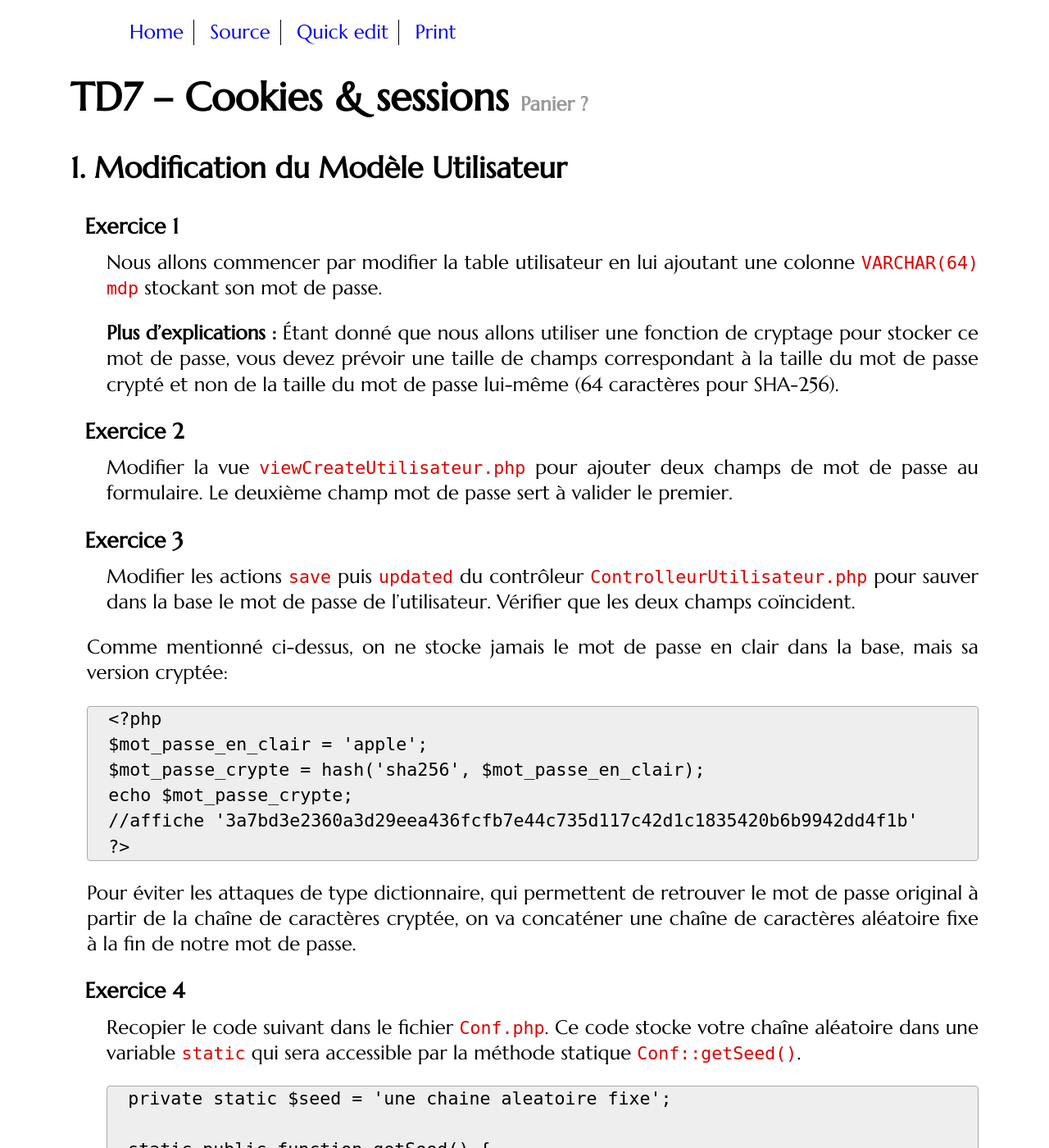
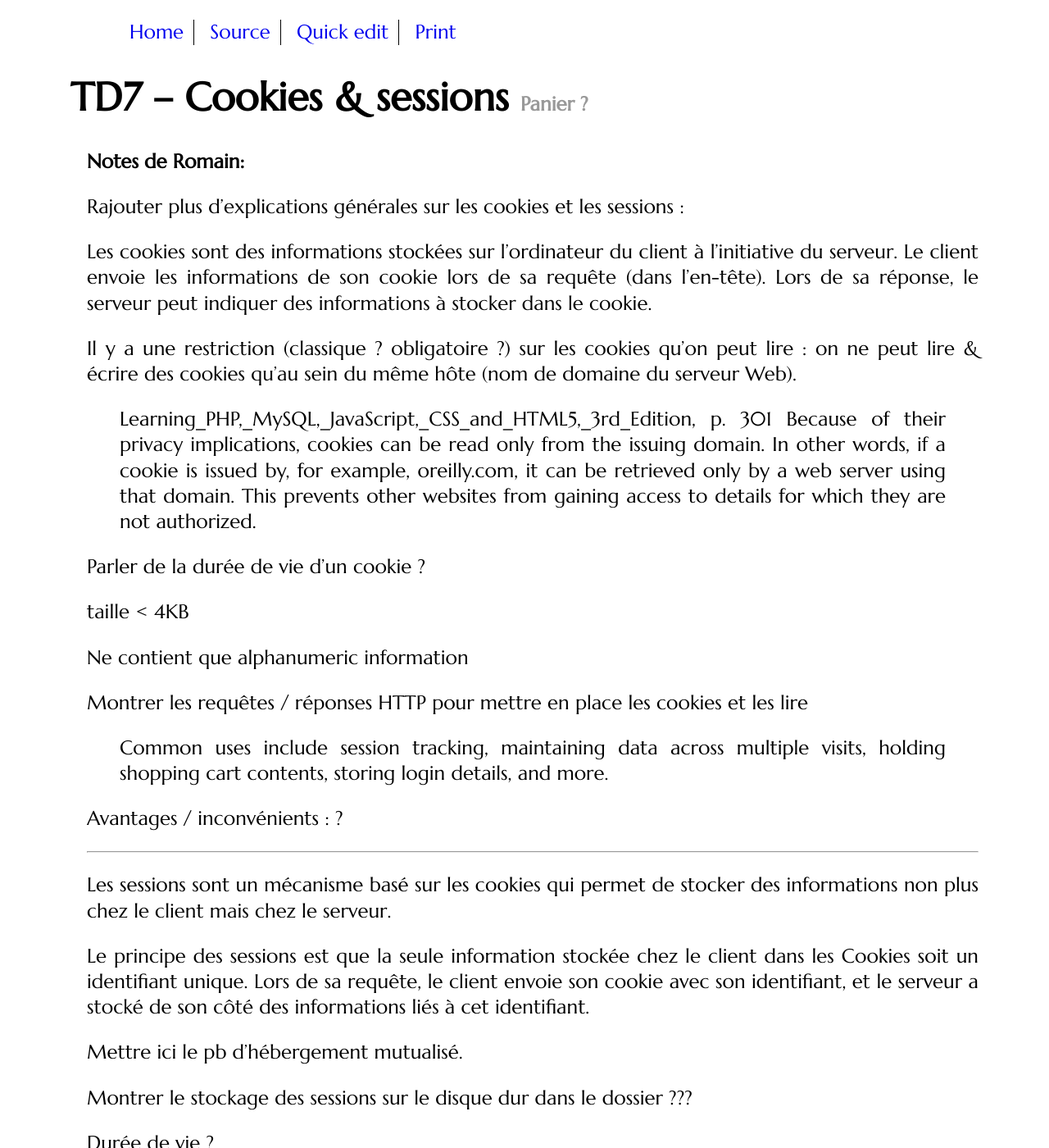
Before and after one commit to romainlebreton/R3.01-DeveloppementWeb, a Jekyll site: the page built from tutorials/tutorial7.md, in a window 1280 px wide and 1400 px high. Shown: the whole window at 82% size. Built offline with Jekyll 4.4.1, drawn with Linux system fonts in a browser that asks for light colours; some web fonts are replaced.

Commit message:
Rajouts de notes sur les cookies et sessions

```diff
--- a/tutorials/tutorial7.md
+++ b/tutorials/tutorial7.md
@@ -3,6 +3,65 @@ title: TD7 &ndash; Cookies & sessions
 subtitle: Panier ?
 layout: tutorial
 ---
+
+**Notes de Romain:**
+
+Rajouter plus d'explications générales sur les cookies et les sessions :
+
+Les cookies sont des informations stockées sur l'ordinateur du client à
+l'initiative du serveur. Le client envoie les informations de son cookie lors de
+sa requête (dans l'en-tête). Lors de sa réponse, le serveur peut indiquer des
+informations à stocker dans le cookie.
+
+Il y a une restriction (classique ? obligatoire ?) sur les cookies qu'on peut
+lire : on ne peut lire & écrire des cookies qu'au sein du même hôte (nom de
+domaine du serveur Web).
+>Learning_PHP,_MySQL,_JavaScript,_CSS_and_HTML5,_3rd_Edition, p. 301
+>Because of their privacy implications, cookies can be read only from the issuing
+>domain.  In other words, if a cookie is issued by, for example, oreilly.com, it
+>can be retrieved only by a web server using that domain. This prevents other
+>websites from gaining access to details for which they are not authorized.
+
+Parler de la durée de vie d'un cookie ?
+
+taille < 4KB
+
+Ne contient que alphanumeric information
+
+Montrer les requêtes / réponses HTTP pour mettre en place les cookies et les lire
+
+>Common uses include session tracking, maintaining data across multiple visits,
+>holding shopping cart contents, storing login details, and more.
+
+Avantages / inconvénients : ?
+
+---------
+
+Les sessions sont un mécanisme basé sur les cookies qui permet de stocker des
+informations non plus chez le client mais chez le serveur.
+
+Le principe des sessions est que la seule information stockée chez le client
+dans les Cookies soit un identifiant unique. Lors de sa requête, le client
+envoie son cookie avec son identifiant, et le serveur a stocké de son côté des
+informations liés à cet identifiant.
+
+Mettre ici le pb d'hébergement mutualisé.
+
+Montrer le stockage des sessions sur le disque dur dans le dossier ???
+
+Durée de vie ?
+
+
+<!--
+Note technique :
+
+Si les cookies ne sont pas utilisés, le PHPSESSID peut être passé en GET (et en
+POST ?)
+Alors il y a un risque de "session fixation"
+-->
+
+
+--------------
 
 <!-- sans Authentification et ni BackOffice pour le premier TD -->
 
@@ -515,6 +574,25 @@ cryptage de l'ensemble des communications entre le client (browser) et le
 serveur, via l'utilisation du protocole `ssl` sur `http`, à savoir
 `https`.
 
+<!-- Preventing session hijacking -->
+
+<!-- When SSL is not a possibility, you can further authenticate users by storing -->
+<!-- their IP address along with their other details by adding a line such as the -->
+<!-- following when you store their session: -->
+
+<!-- $_SESSION['ip'] = $_SERVER['REMOTE_ADDR']; -->
+
+<!-- Then, as an extra check, whenever any page loads and a session is available, -->
+<!-- perform the following check. It calls the function different_user if the stored -->
+<!-- IP address doesn’t match the current one: -->
+
+<!-- if ($_SESSION['ip'] != $_SERVER['REMOTE_ADDR']) different_user(); -->
+
+<!-- What code you place in your different_user function is up to you. I recommend -->
+<!-- that you simply delete the current session and ask the user to log in again due -->
+<!-- to a technical error. Don’t say any more than that, or you’re giving away -->
+<!-- potentially useful information. -->
+
 
 <!--   ------- FIN DU TD DE L'AN DERNIER -----------
 Je me suis arreté là pour le moment, je reprends après le diner avec les italiens.
```
